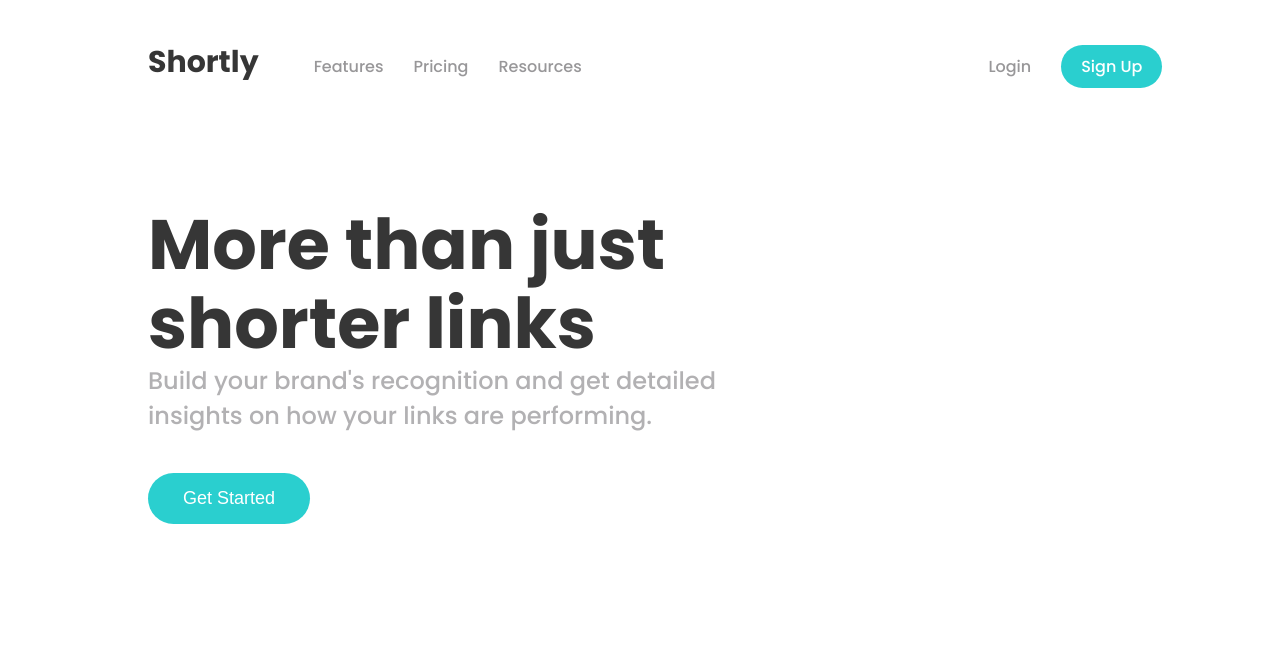
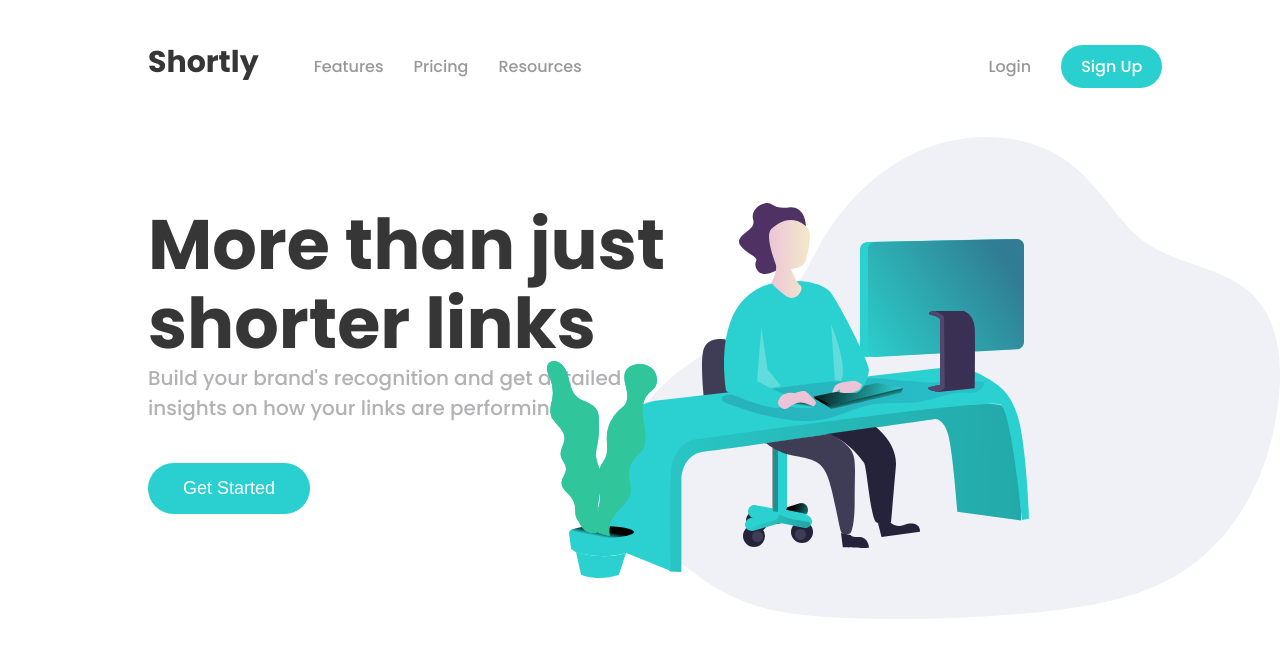
Before and after one commit to arodriguez175/url-shortener, a React (Create React App) app: page / in a window 1280 px wide. Shown: the top 658 px of the page. Built offline with nearby package versions, Linux system fonts and the light colour scheme.

Commit message:
Added a hero image in Hero component.

```diff
--- a/src/Hero.css
+++ b/src/Hero.css
@@ -17,6 +17,7 @@ h2 {
   margin-bottom: 40px;
   color: #b2b1b3;
   font-weight: lighter;
+  font-size: 20px;
 }
 
 button {
@@ -31,3 +32,13 @@ button {
   margin-left: 140px;
   font-size: 18px;
 }
+
+.image-container {
+  overflow: hidden;
+}
+
+img {
+  position: absolute;
+  right: 0;
+  top: 137px;
+}
--- a/src/Hero.js
+++ b/src/Hero.js
@@ -1,4 +1,5 @@
 import React from "react";
+import heroImage from "./images/illustration-working.svg";
 import "./Hero.css";
 
 class Hero extends React.Component {
@@ -13,6 +14,9 @@ class Hero extends React.Component {
           <br /> insights on how your links are performing.
         </h2>
         <button>Get Started</button>
+        <div className="image-container">
+          <img src={heroImage} />
+        </div>
       </div>
     );
   }
```
